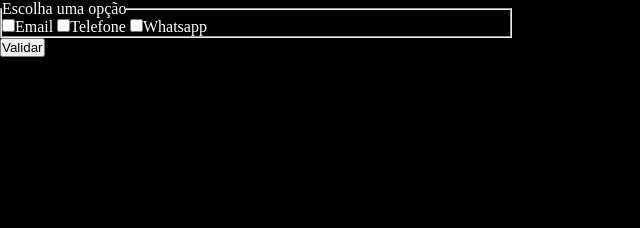
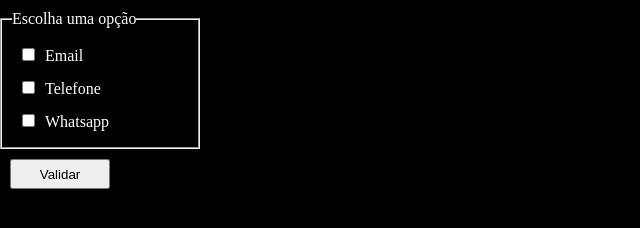
Before and after one commit to dimascapelari/validaCheckBox, a plain HTML site: page index.html in a window 1280 px wide. Shown: the whole page, without its empty margins (0-640 px from the left). Drawn offline with Linux system fonts and the light colour scheme.

Commit message:
melhorias css

```diff
--- a/style.css
+++ b/style.css
@@ -8,6 +8,21 @@ body {
   background-color: black;
 }
 .container-opcoes {
+  margin-top: 10px;
   color: #fff;
-  width: 40%;
+  width: 200px;
+  display: flex;
+  flex-direction: column;
+  padding: 10px;
 }
+
+.container-opcoes input {
+  margin: 10px;
+}
+
+.btn {
+  margin: 10px;
+  width: 100px;
+  height: 30px;
+  cursor: pointer;
+}
```
